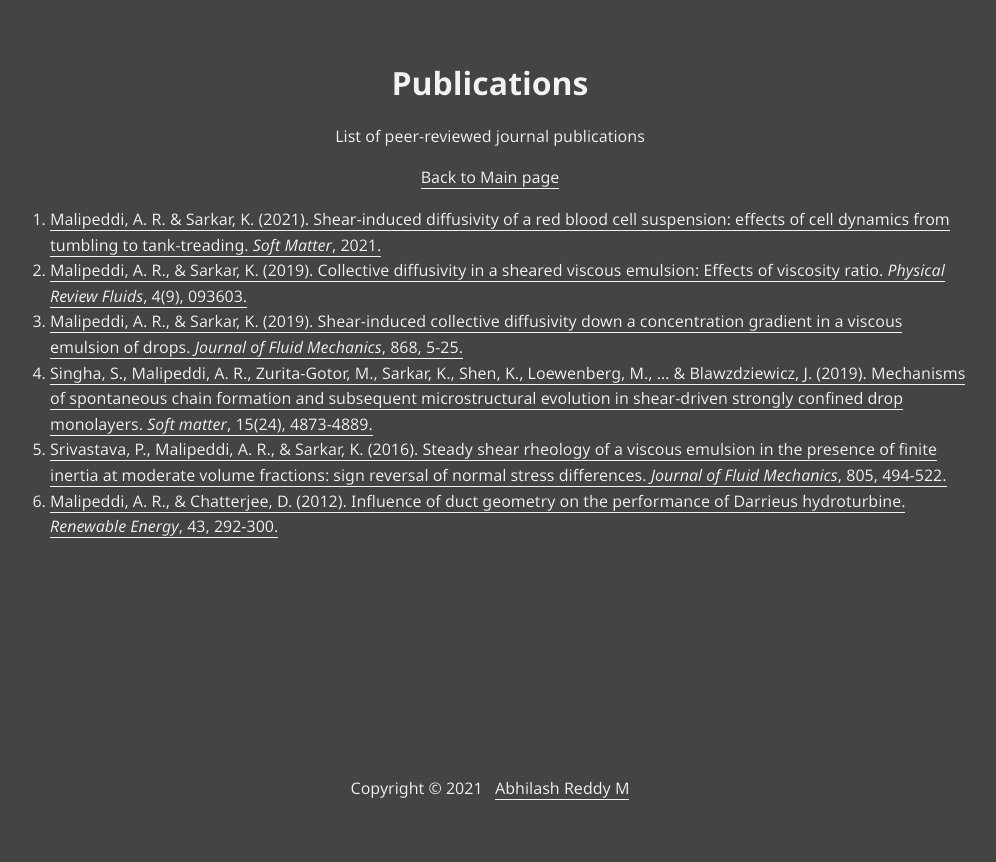
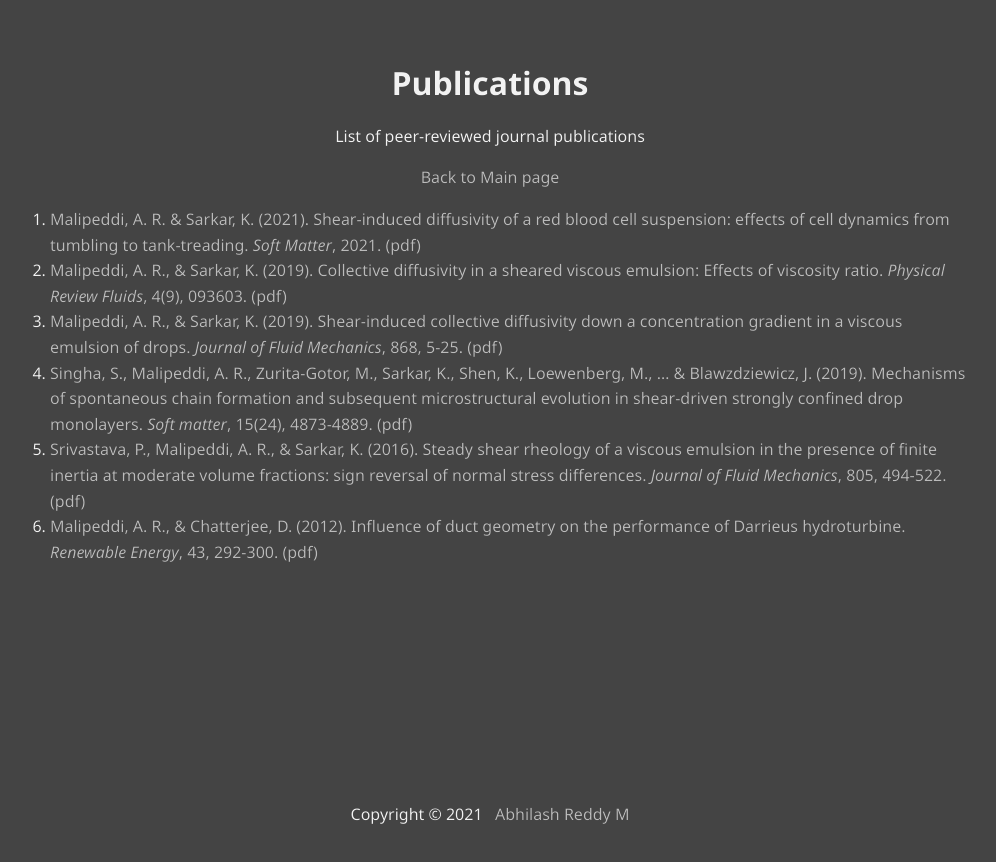
Before and after one commit to AbhilashReddyM/AbhilashReddyM.github.io, a plain HTML site: page papers.html in a window 1280 px wide. Shown: the whole page, without its empty margins (150-1146 px from the left). Drawn offline with Linux system fonts and the light colour scheme.

Commit message:
updated css, bio and publications page

```diff
--- a/assets/css/styles.css
+++ b/assets/css/styles.css
@@ -3,5 +3,12 @@
 }
 
 body {margin: 5% auto; background: #444444; color: #f2f2f2; font-family: 'Segoe UI'; font-size: 16px; line-height: 1.6; text-shadow: 0 0px 0 #000000; max-width: 75%;}
-a {border-bottom: 1px solid #f2f2f2; color: #f2f2f2; text-decoration: none;}
+a {border-bottom: 0px solid #f2f2f2; color: #BBBBBB; text-decoration: none;}
+a:hover {
+  text-decoration: underline;
+}
+
+a:active {
+  text-decoration: underline;
+}
 h1, h2,h3 {line-height: 1.2;}
--- a/papers.html
+++ b/papers.html
@@ -2,30 +2,43 @@
 <html>
     <head><meta http-equiv="Content-Type" content="text/html; charset=UTF-8">
           <meta name="viewport" content="width=device-width, height=device-height, user-scalable=no, initial-scale=1.0">
-        <style>
-            body {margin: 5% auto; background: #f2f2f2; color: #444444; font-family: 'Segoe UI'; font-size: 18px; line-height: 1.6; text-shadow: 0 1px 0 #ffffff; max-width: 75%;}
-            a {border-bottom: 1px solid #444444; color: #444444; text-decoration: none;}
-            h1, h2 {line-height: 1.2;}
-        </style>
+        <!-- <style> -->
+              <!-- a:link { -->
+                <!-- text-decoration: none; -->
+              <!-- } -->
+
+              <!-- a:visited { -->
+                <!-- text-decoration: none; -->
+              <!-- } -->
+
+              <!-- a:hover { -->
+                <!-- text-decoration: underline; -->
+              <!-- } -->
+
+              <!-- a:active { -->
+                <!-- text-decoration: underline; -->
+              <!-- } -->
+
+        <!-- </style> -->
           <link rel="canonical" href="../writing/">
           <link rel="stylesheet" href="../assets/css/styles.css">
         <title>Publications&mdash;Abhilash Reddy</title>
         <meta name="Description" content="Index of blog pages. Abhilash">
     </head>
     <body>
-        <center><header><a href=""><h1>Publications</h1></a>
+        <center><header><p><h1>Publications</h1></p>
       </header><aside>List of peer-reviewed journal publications</aside>
 
-      <p><a href="../"> Back to Main page</a></p>
+      <p><a href="/"> Back to Main page</a></p>
         </center>
 
-<ol class="org-ol">
-<li><a href="https://mymagicalpaperrepo.s3.amazonaws.com/malipeddi_sm2021.pdf">Malipeddi, A. R. &amp; Sarkar, K. (2021). Shear-induced diffusivity of a red blood cell suspension: effects of cell dynamics from tumbling to tank-treading. <i>Soft Matter</i>, 2021.</a></li>
-<li><a href="https://mymagicalpaperrepo.s3.amazonaws.com/malipeddi_prf2019.pdf">Malipeddi, A. R., &amp; Sarkar, K. (2019). Collective diffusivity in a sheared viscous emulsion: Effects of viscosity ratio. <i>Physical Review Fluids</i>, 4(9), 093603.</a></li>
-<li><a href="https://mymagicalpaperrepo.s3.amazonaws.com/malipeddi_jfm2019.pdf">Malipeddi, A. R., &amp; Sarkar, K. (2019). Shear-induced collective diffusivity down a concentration gradient in a viscous emulsion of drops. <i>Journal of Fluid Mechanics</i>, 868, 5-25.</a></li>
-<li><a href="https://mymagicalpaperrepo.s3.amazonaws.com/singha_sm2019.pdf">Singha, S., Malipeddi, A. R., Zurita-Gotor, M., Sarkar, K., Shen, K., Loewenberg, M., &#x2026; &amp; Blawzdziewicz, J. (2019). Mechanisms of spontaneous chain formation and subsequent microstructural evolution in shear-driven strongly confined drop monolayers. <i>Soft matter</i>, 15(24), 4873-4889.</a></li>
-<li><a href="https://mymagicalpaperrepo.s3.amazonaws.com/srivastava_jfm2016.pdf">Srivastava, P., Malipeddi, A. R., &amp; Sarkar, K. (2016). Steady shear rheology of a viscous emulsion in the presence of finite inertia at moderate volume fractions: sign reversal of normal stress differences. <i>Journal of Fluid Mechanics</i>, 805, 494-522.</a></li>
-<li><a href="https://mymagicalpaperrepo.s3.amazonaws.com/malipeddi_re2012.pdf">Malipeddi, A. R., &amp; Chatterjee, D. (2012). Influence of duct geometry on the performance of Darrieus hydroturbine. <i>Renewable Energy</i>, 43, 292-300.</a></li>
+<ol>
+<li><a href="https://pubs.rsc.org/en/content/articlehtml/2021/sm/d1sm00938a">Malipeddi, A. R. &amp; Sarkar, K. (2021). Shear-induced diffusivity of a red blood cell suspension: effects of cell dynamics from tumbling to tank-treading. <i>Soft Matter</i>, 2021.</a>    <a href="https://mymagicalpaperrepo.s3.amazonaws.com/malipeddi_sm2021.pdf">(pdf)</a></li>
+<li><a href="https://journals.aps.org/prfluids/abstract/10.1103/PhysRevFluids.4.093603">Malipeddi, A. R., &amp; Sarkar, K. (2019). Collective diffusivity in a sheared viscous emulsion: Effects of viscosity ratio. <i>Physical Review Fluids</i>, 4(9), 093603.</a>    <a href="https://mymagicalpaperrepo.s3.amazonaws.com/malipeddi_prf2019.pdf">(pdf)</a></li>
+<li><a href="https://www.cambridge.org/core/journals/journal-of-fluid-mechanics/article/shearinduced-collective-diffusivity-down-a-concentration-gradient-in-a-viscous-emulsion-of-drops/CCB47FE43D6C55D1F50C14C96F67C91B">Malipeddi, A. R., &amp; Sarkar, K. (2019). Shear-induced collective diffusivity down a concentration gradient in a viscous emulsion of drops. <i>Journal of Fluid Mechanics</i>, 868, 5-25.</a>    <a href="https://mymagicalpaperrepo.s3.amazonaws.com/malipeddi_jfm2019.pdf">(pdf)</a></li>
+<li><a href="https://pubs.rsc.org/en/content/articlehtml/2019/sm/c9sm00536f">Singha, S., Malipeddi, A. R., Zurita-Gotor, M., Sarkar, K., Shen, K., Loewenberg, M., &#x2026; &amp; Blawzdziewicz, J. (2019). Mechanisms of spontaneous chain formation and subsequent microstructural evolution in shear-driven strongly confined drop monolayers. <i>Soft matter</i>, 15(24), 4873-4889.</a>    <a href="https://mymagicalpaperrepo.s3.amazonaws.com/singha_sm2019.pdf">(pdf)</a></li>
+<li><a href="https://www.cambridge.org/core/journals/journal-of-fluid-mechanics/article/steady-shear-rheology-of-a-viscous-emulsion-in-the-presence-of-finite-inertia-at-moderate-volume-fractions-sign-reversal-of-normal-stress-differences/E4CCE9724DB4F7F99399C8BB176FA489/share/9f198b02a663687ab8abf0db1f9dc8ff5a1af433">Srivastava, P., Malipeddi, A. R., &amp; Sarkar, K. (2016). Steady shear rheology of a viscous emulsion in the presence of finite inertia at moderate volume fractions: sign reversal of normal stress differences. <i>Journal of Fluid Mechanics</i>, 805, 494-522.</a>    <a href="https://mymagicalpaperrepo.s3.amazonaws.com/srivastava_jfm2016.pdf">(pdf)</a></li>
+<li><a href="https://www.sciencedirect.com/science/article/abs/pii/S0960148111006781">Malipeddi, A. R., &amp; Chatterjee, D. (2012). Influence of duct geometry on the performance of Darrieus hydroturbine. <i>Renewable Energy</i>, 43, 292-300.</a>    <a href="https://mymagicalpaperrepo.s3.amazonaws.com/malipeddi_re2012.pdf">(pdf)</a></li>
 </ol>
 
 
@@ -34,7 +47,7 @@
 &nbsp;<br>&nbsp;<br>&nbsp;<br>&nbsp;<br>&nbsp;<br>&nbsp;<br>&nbsp;<br>&nbsp;<br>
 
     <footer><center>
-      <p>Copyright &copy; 2021 &nbsp;  <a href="http://abhilashreddy.com/" title="Abhilash Reddy M">Abhilash Reddy M</a></p>
+      <p>Copyright &copy; 2021 &nbsp;  <a href="/" title="Abhilash Reddy M">Abhilash Reddy M</a></p>
       </center><footer>
 
 
```
Also changed, not shown: index.html (+3 -3 lines).
